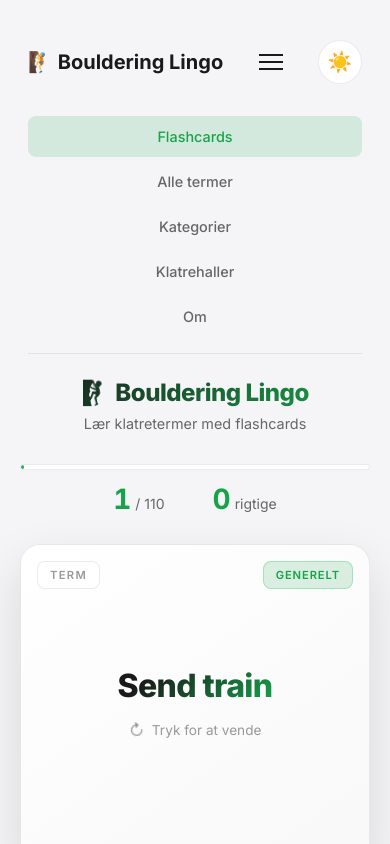
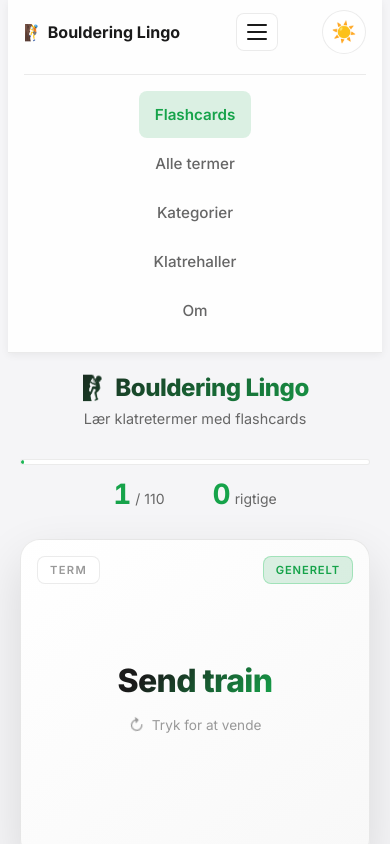
Before and after one commit to mahope/bouldering-lingo, a website: page index.html in a window 390 px wide. Both pictures are taken after a click on the button "Åbn menu". Shown: the top 844 px of the page. Drawn offline with Linux system fonts and the light colour scheme.

Commit message:
Forbedret navigation styling: sticky, glassmorphism, bedre mobil

```diff
--- a/styles.css
+++ b/styles.css
@@ -1036,96 +1036,175 @@ kbd {
     display: flex;
     align-items: center;
     justify-content: space-between;
-    padding: 16px 0;
-    margin-bottom: 24px;
+    padding: 12px 20px;
+    margin: -24px -20px 24px -20px;
+    background: var(--bg-secondary);
     border-bottom: 1px solid var(--border);
+    backdrop-filter: blur(20px);
+    -webkit-backdrop-filter: blur(20px);
+    position: sticky;
+    top: 0;
+    z-index: 100;
     flex-wrap: wrap;
-    gap: 16px;
+    gap: 12px;
+    box-shadow: var(--shadow-sm);
+}
+
+[data-theme="dark"] .main-nav {
+    background: rgba(20, 20, 22, 0.85);
+}
+
+[data-theme="light"] .main-nav {
+    background: rgba(255, 255, 255, 0.85);
 }
 
 .nav-logo {
-    font-size: 1.25rem;
+    font-size: 1.1rem;
     font-weight: 700;
     color: var(--text-primary);
     text-decoration: none;
     display: flex;
     align-items: center;
-    gap: 8px;
-    transition: color var(--transition-fast);
+    gap: 6px;
+    transition: all var(--transition-fast);
+    padding: 6px 12px;
+    border-radius: var(--radius-sm);
+    margin-left: -12px;
 }
 
 .nav-logo:hover {
     color: var(--accent);
+    background: var(--accent-glow);
+    transform: translateY(-1px);
 }
 
 .nav-links {
     display: flex;
     list-style: none;
-    gap: 8px;
+    gap: 4px;
     flex-wrap: wrap;
     margin: 0;
     padding: 0;
+    align-items: center;
 }
 
 .nav-links li a {
-    padding: 8px 16px;
+    padding: 8px 14px;
     color: var(--text-secondary);
     text-decoration: none;
-    font-size: 0.9rem;
+    font-size: 0.85rem;
     font-weight: 500;
     border-radius: var(--radius-sm);
     transition: all var(--transition-fast);
+    position: relative;
 }
 
 .nav-links li a:hover {
     color: var(--text-primary);
-    background: var(--bg-secondary);
+    background: var(--bg-card);
+    transform: translateY(-1px);
 }
 
 .nav-links li a.active {
     color: var(--accent);
     background: var(--accent-glow);
+    font-weight: 600;
+}
+
+.nav-links li a.active::after {
+    content: '';
+    position: absolute;
+    bottom: 4px;
+    left: 50%;
+    transform: translateX(-50%);
+    width: 20px;
+    height: 2px;
+    background: var(--accent);
+    border-radius: 1px;
 }
 
 .nav-toggle {
     display: none;
     flex-direction: column;
     gap: 5px;
-    padding: 8px;
-    background: none;
-    border: none;
+    padding: 10px;
+    background: var(--bg-card);
+    border: 1px solid var(--border);
+    border-radius: var(--radius-sm);
     cursor: pointer;
+    transition: all var(--transition-fast);
+}
+
+.nav-toggle:hover {
+    background: var(--bg-card-hover);
+    border-color: var(--border-strong);
 }
 
 .nav-toggle span {
-    width: 24px;
+    width: 20px;
     height: 2px;
     background: var(--text-primary);
     transition: var(--transition-fast);
+    border-radius: 1px;
 }
 
 /* Mobile Navigation */
 @media (max-width: 768px) {
+    .main-nav {
+        padding: 10px 16px;
+        margin: -24px -20px 20px -20px;
+    }
+
+    .nav-logo {
+        font-size: 1rem;
+    }
+
     .nav-toggle {
         display: flex;
+    }
+
+    .nav-toggle.open span:nth-child(1) {
+        transform: rotate(45deg) translate(5px, 5px);
+    }
+
+    .nav-toggle.open span:nth-child(2) {
+        opacity: 0;
+    }
+
+    .nav-toggle.open span:nth-child(3) {
+        transform: rotate(-45deg) translate(5px, -5px);
     }
 
     .nav-links {
         display: none;
         width: 100%;
         flex-direction: column;
-        gap: 4px;
-        padding-top: 16px;
+        gap: 2px;
+        padding: 16px 0 8px 0;
         order: 3;
+        border-top: 1px solid var(--border);
+        margin-top: 8px;
     }
 
     .nav-links.open {
         display: flex;
+        animation: slideDown 0.2s ease;
+    }
+
+    @keyframes slideDown {
+        from { opacity: 0; transform: translateY(-10px); }
+        to { opacity: 1; transform: translateY(0); }
     }
 
     .nav-links li a {
         display: block;
-        padding: 12px 16px;
+        padding: 14px 16px;
+        border-radius: var(--radius-sm);
+        font-size: 0.95rem;
+    }
+
+    .nav-links li a.active::after {
+        display: none;
     }
 
     .main-nav {
```
